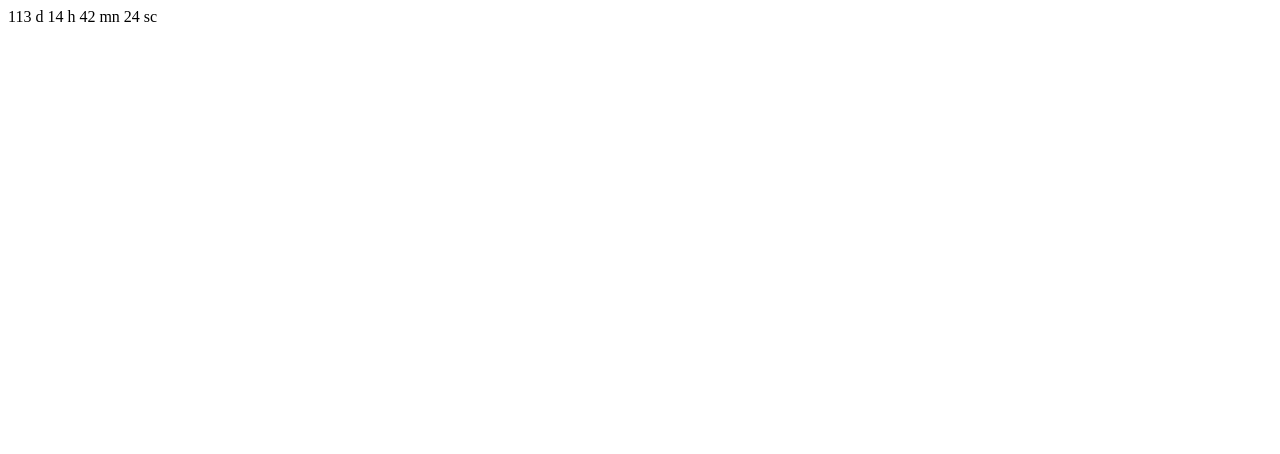
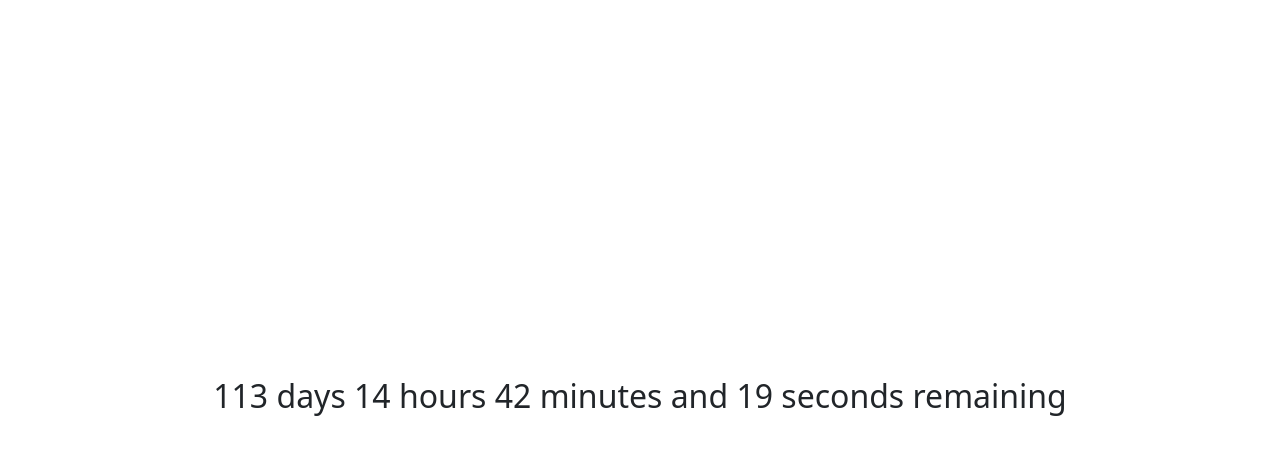
Before and after one commit to pBouillon/countdown, an Angular app: page / in a window 1280 px wide. Shown: the top 454 px of the page. Built offline with nearby package versions, Linux system fonts and the light colour scheme.

Commit message:
Center the counter

```diff
--- a/src/app/app.component.ts
+++ b/src/app/app.component.ts
@@ -9,8 +9,4 @@ export class AppComponent {
 
   readonly eventDate = new Date('2021-09-01');
 
-  constructor() {
-    console.log(this.eventDate);
-  }
-
 }
--- a/src/app/pipes/time.pipe.ts
+++ b/src/app/pipes/time.pipe.ts
@@ -17,7 +17,11 @@ export class TimePipe implements PipeTransform {
     let days = Math.floor(hours / 24);
     hours %= 24;
 
-    return days + ' d ' + hours + ' h ' + minutes + ' mn ' + seconds + ' sc';
+    return days + ' day' + (days > 1 ? 's' : '') + ' '
+      + hours + ' hour' + (hours > 1 ? 's' : '') + ' '
+      + minutes + ' minute' + (minutes > 1 ? 's' : '') + ' '
+      + ' and '
+      + seconds + ' second' + (seconds > 1 ? 's' : '');
   }
 
 }
--- a/src/app/timer/timer.component.html
+++ b/src/app/timer/timer.component.html
@@ -1 +1,4 @@
-<span>{{ remainingSeconds | async | time }}</span>
+<div class="container d-flex align-items-center justify-content-center"
+  style="height: 100vh;">
+  <h2 class="text-center">{{ remainingSeconds | async | time }} remaining</h2>
+</div>
--- a/src/app/timer/timer.component.ts
+++ b/src/app/timer/timer.component.ts
@@ -15,9 +15,6 @@ export class TimerComponent implements OnInit, OnDestroy {
   @Input()
   to: Date = new Date();
 
-  @Input()
-  from: Date = new Date();
-
   constructor() { }
 
   ngOnDestroy(): void {
@@ -26,7 +23,7 @@ export class TimerComponent implements OnInit, OnDestroy {
 
   ngOnInit(): void {
     this.subscription = interval(1000).subscribe(_ => {
-        const millisecondsDiff = this.to.getTime() - this.from.getTime()
+        const millisecondsDiff = this.to.valueOf() - new Date().valueOf()
         const secondsDiff = Math.floor(millisecondsDiff / 1000);
         this.remainingSeconds.next(secondsDiff);
       });
--- a/src/index.html
+++ b/src/index.html
@@ -2,12 +2,24 @@
 <html lang="en">
 <head>
   <meta charset="utf-8">
+
   <title>Countdown</title>
+
   <base href="/">
+
   <meta name="viewport" content="width=device-width, initial-scale=1">
+
   <link rel="icon" type="image/x-icon" href="favicon.ico">
+
+  <link href="https://cdn.jsdelivr.net/npm/bootstrap@5.0.0/dist/css/bootstrap.min.css"
+    rel="stylesheet"
+    integrity="sha384-wEmeIV1mKuiNpC+IOBjI7aAzPcEZeedi5yW5f2yOq55WWLwNGmvvx4Um1vskeMj0"
+    crossorigin="anonymous">
 </head>
 <body>
   <app-root></app-root>
+  <script src="https://cdn.jsdelivr.net/npm/bootstrap@5.0.0/dist/js/bootstrap.bundle.min.js"
+    integrity="sha384-p34f1UUtsS3wqzfto5wAAmdvj+osOnFyQFpp4Ua3gs/ZVWx6oOypYoCJhGGScy+8"
+    crossorigin="anonymous"></script>
 </body>
 </html>
```
Also changed, not shown: 3 other files (tests, documents, lock files or other folders).
